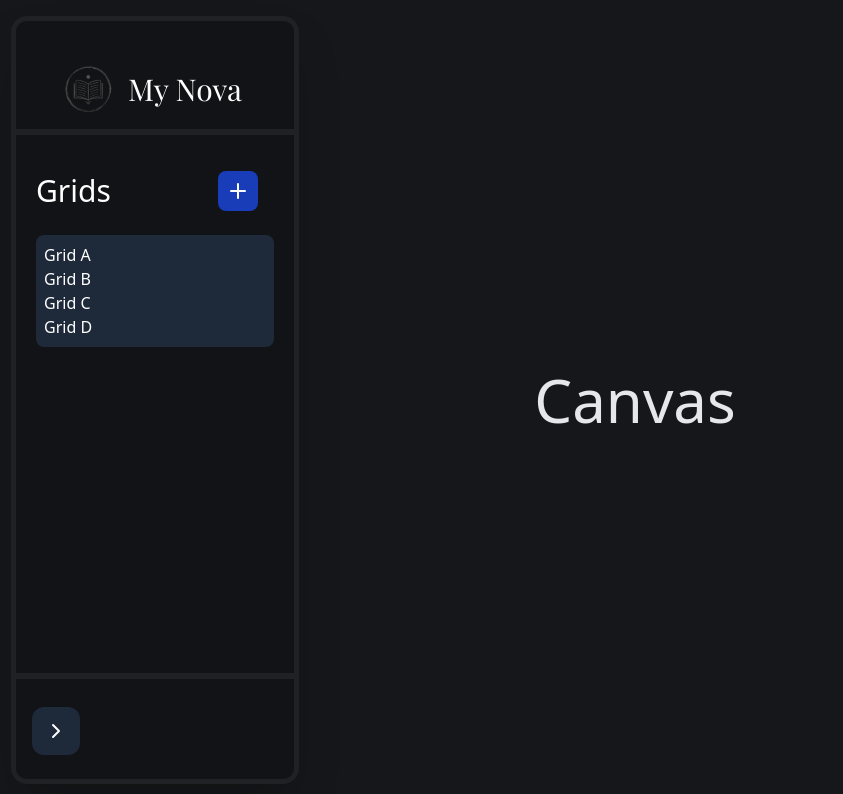
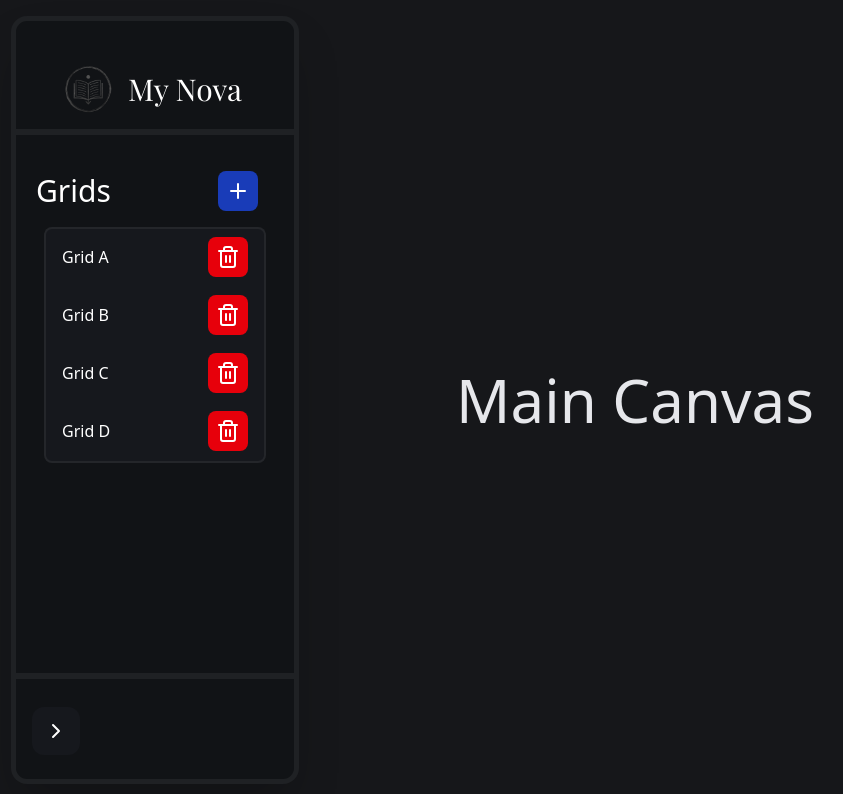
Before and after one commit to YamiNo-Okami/nova, a React (Vite) app: page / in a window 1280 px wide. Shown: the top 794 px of the page, without its empty margins (5-848 px from the left). Built offline with nearby package versions, Linux system fonts and the light colour scheme; a web font is replaced by a local one.

Commit message:
sidebar and simple layout completed

```diff
--- a/src/App.css
+++ b/src/App.css
@@ -40,6 +40,23 @@ body {
   background: var(--color-sidebar-bg);
   border-color: var(--color-border-soft);
 }
+.sidebar-white {
+  background: var(--color-sidebar-bg);
+  border-color: whitesmoke;
+}
+
+.panel {
+  background: var(--color-panel-bg);
+}
+
+.panel-soft {
+  border-color: var(--color-border-soft);
+}
+
+.panel-hover:hover {
+  background: var(--color-hover-bg);
+  border-color: whitesmoke;
+}
 
 .grid-dot {
   background: var(--color-grid-dot);
@@ -52,3 +69,13 @@ body {
   font-weight: 400;
   font-style: normal;
 }
+
+.scrollbar-hide::-webkit-scrollbar {
+  display: none;
+}
+
+.list-item {
+  list-style: none;
+  padding: 0;
+  margin: 0;
+}
--- a/src/components/Canvas.tsx
+++ b/src/components/Canvas.tsx
@@ -1,6 +1,7 @@
 
 import { ChevronLeft } from "lucide-react";
 import Sidebar from "./Sidebar";
+import MainCanvas from "./MainCanvas";
 
 type SidebarProps = {
   collapse: boolean;
@@ -18,7 +19,7 @@ export default function Canvas({ collapse, onToggle }: SidebarProps) {
               <div className="float-left p-5">
                 <button
                   onClick={onToggle}
-                  className="bg-gray-800 rounded-xl flex justify-center items-center text-white "
+                  className="sidebar-white hover:border-1 rounded-xl flex justify-center items-center text-white "
                 >
                     <div className="m-3">
                   <ChevronLeft/>
@@ -28,7 +29,7 @@ export default function Canvas({ collapse, onToggle }: SidebarProps) {
 )}
           </div>
           <div className="w-screen h-screen grid-dot flex items-center justify-center text-6xl">
-            Canvas
+            <MainCanvas/>
             </div>
         </div>
       </div>
--- /dev/null
+++ b/src/components/MainCanvas.tsx
@@ -0,0 +1,7 @@
+export default function MainCanvas() {
+
+    return (
+        <div>Main Canvas</div>
+    )
+
+}
--- a/src/components/Sidebar.tsx
+++ b/src/components/Sidebar.tsx
@@ -1,14 +1,30 @@
-import { ChevronRight, PlusIcon } from "lucide-react";
+import { ChevronRight, PlusIcon, Trash2 } from "lucide-react";
+import { useState } from "react";
 
 type SidebarProps = {
-  collapse : boolean;
+  collapse: boolean;
   onClose: () => void;
 };
 
-export default function Sidebar({ collapse,onClose }: SidebarProps) {
+export default function Sidebar({ collapse, onClose }: SidebarProps) {
+  const [grids, setGrids] = useState<string[]>([
+    "Grid A",
+    "Grid B",
+    "Grid C",
+    "Grid D",
+  ]);
+
+  // TODO: If some data about grid is in local storage or backend, fetch that data here
+  // and use it to populate the grids list. Else, use the default grids above.
+
+  const onClickAdd = () => {
+    const newGridName = `Grid ${String.fromCharCode(65 + grids.length)}`;
+    setGrids([...grids, newGridName]);
+  };
+
   return (
     <div
-      className={`fixed top-4 left-4 z-50
+      className={`fixed top-4 left-4
           h-[calc(100vh-2rem)] w-72
           sidebar rounded-2xl shadow-2xl text-white border-5
           transition-transform duration-300 ease-in-out ${!collapse ? "translate-x-0" : "-translate-x-[110%]"}`}
@@ -18,38 +34,59 @@ export default function Sidebar({ collapse,onClose }: SidebarProps) {
         <div className="text-3xl flex justify-center items-center pr-5">
           <img src="/logo.png" alt="Nova Logo" className="w-20 h-20" />
           <p className="playfair-display">My Nova</p>
-          </div>
+        </div>
 
         <hr className="w-full border-3 sidebar" />
 
         <div className="m-3 p-2">
           <div className="flex justify-between items-center pb-4 pt-4">
             <div className="text-3xl ">Grids</div>
-            <button className=" bg-blue-800 rounded-lg mr-4 hover:bg-blue-600">
+            <button
+              className=" bg-blue-800 rounded-lg mr-4 hover:bg-blue-600"
+              onClick={onClickAdd}
+            >
               <div className="m-2">
                 <PlusIcon />
               </div>
             </button>
           </div>
-          <div className=" bg-gray-800 p-2 mt-2 rounded-lg">
-            <ol>
-              <li>Grid A</li>
-              <li>Grid B</li>
-              <li>Grid C</li>
-              <li>Grid D</li>
-            </ol>
+          <div className="">
+            <div className=" list-none flex flex-col max-h-[50vh] overflow-y-auto panel panel-soft border-2 rounded-lg ms-2 me-2 scrollbar-hide">
+              {grids.map((gridName, index) => (
+                <div
+                  className="flex justify-between pt-2 pb-1 ps-2 pe-2  panel-hover hover:border-1  hover:rounded-xl"
+                  key={index}
+                >
+                  <div className="m-2">
+                    <li
+                      key={index}
+                      className="list-item rounded-md cursor-pointer"
+                    >
+                      {gridName}
+                    </li>
+                  </div>
+                  <div className="">
+                    <button className=" bg-red-600 rounded-lg mr-2 hover:bg-red-400">
+                      <div className="m-2">
+                        <Trash2/>
+                      </div>
+                    </button>
+                  </div>
+                </div>
+              ))}
+            </div>
           </div>
         </div>
       </div>
 
       <hr className="w-full  border-3 absolute bottom-25 sidebar" />
 
-      <div className="absolute bottom-4  p-4 pb-2">
+      <div className="absolute bottom-4 p-4 pb-2">
         <button
-          className="bg-gray-800 rounded-xl flex justify-center items-center"
+          className="panel hover:border-1    rounded-xl flex justify-center items-center"
           onClick={onClose}
         >
-          <div className="m-3">
+          <div className="m-3 ">
             <ChevronRight />
           </div>
         </button>
```
